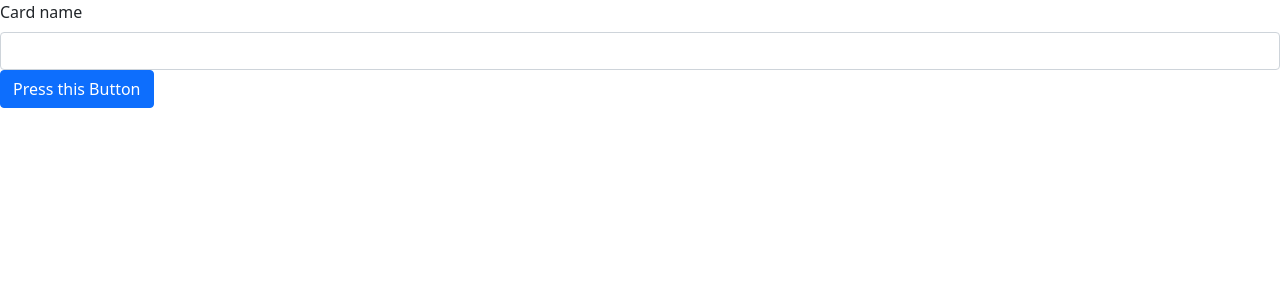
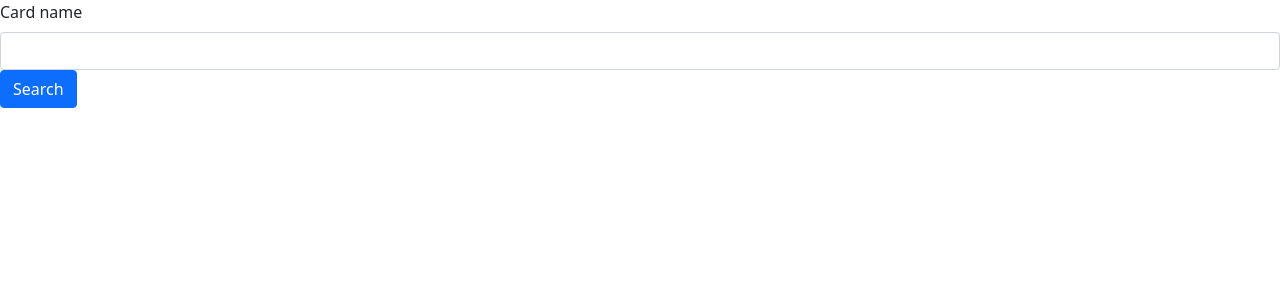
Before and after one commit to FlanaganReidy/CommanderCompanion, a Next.js app: page /magicsearch in a window 1280 px wide. Shown: the top 300 px of the page. Built offline with nearby package versions, Linux system fonts and the light colour scheme.

Commit message:
added more search bar functionality

```diff
--- a/pages/magicsearch.js
+++ b/pages/magicsearch.js
@@ -5,13 +5,21 @@ import {Form,Button, FormControl }from "react-bootstrap"
 export default function MagicSearch(){
 
 
+    //send this to the api to search the specific card
     async function handleSubmit(e){
         e.preventDefault();
+        console.log(e.target[0].value)
+        const response = await fetch("https://api.scryfall.com/cards/search?q="+ e.target[0].value)
+        const data = await response.json()
+        console.log(data);
+
+
     }
 
     const [cards, setCards] = useState(()=>({data:[]}))
 
     async function handleChange(e) {
+        //updates an array containing the contents of the autocomplete endpoint
         const res = await fetch("https://api.scryfall.com/cards/autocomplete?q=" + e )
         setCards(await res.json())
         console.log(cards)
@@ -20,16 +28,21 @@ export default function MagicSearch(){
 
     return(
         <div>
-            <Form onSubmit={handleSubmit}>
+            <Form onSubmit={(e) => handleSubmit(e)}>
             <Form.Group className="justify-content-md-center">
                 <Form.Label>Card name</Form.Label>
-                <Form.Control type="text" onChange = {(e) => handleChange(e.target.value)}></Form.Control>
+                <Form.Control name="searchBar" list="searchOptions" type="text" onChange = {(e) => handleChange(e.target.value)}></Form.Control>
+                <datalist id="searchOptions">
+                {cards.data.map((card)=>
+                <option key={card} value={card}/>
+                 )}
+                </datalist>
             </Form.Group>
-            <Button type="submit">Press this Button</Button>
+
+
+            <Button type="submit">Search</Button>
         </Form>
-           {cards.data.map((card)=>
-                <li key={card}>{card}</li>
-            )}
+
         </div>
     )
 }
```
